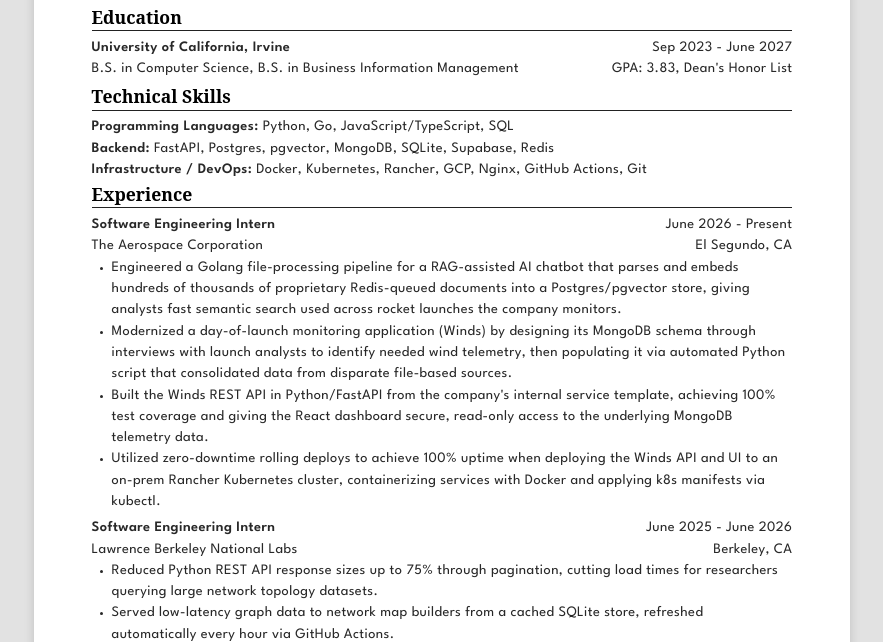
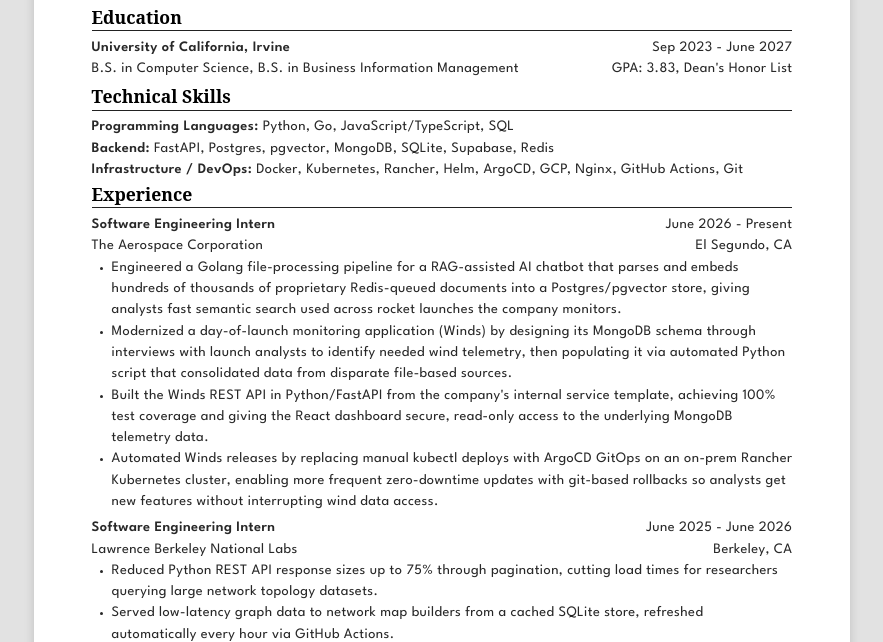
Before and after one commit to echennau/resume, a plain HTML site: page src/html/backend.html in a window 1280 px wide. Shown: the part 150-792 px from the top of the page, without its empty margins (198-1081 px from the left). Drawn offline with Linux system fonts and the light colour scheme; a web font is replaced by a local one.

Commit message:
updated to include argocd

```diff
--- a/src/html/backend.html
+++ b/src/html/backend.html
@@ -68,7 +68,8 @@
             Supabase, Redis
           </p>
           <p>
-            <b>Infrastructure / DevOps: </b>Docker, Kubernetes, Rancher, GCP,
+            <b>Infrastructure / DevOps: </b>Docker, Kubernetes, Rancher, Helm, ArgoCD,
+            GCP,
             Nginx, GitHub Actions, Git
           </p>
         </div>
@@ -108,10 +109,10 @@
               MongoDB telemetry data.
             </li>
             <li>
-              Utilized zero-downtime rolling deploys to achieve 100% uptime when
-              deploying the Winds API and UI to an on-prem Rancher Kubernetes
-              cluster, containerizing services with Docker and applying k8s
-              manifests via kubectl.
+              Automated Winds releases by replacing manual kubectl deploys with
+              ArgoCD GitOps on an on-prem Rancher Kubernetes cluster, enabling
+              more frequent zero-downtime updates with git-based rollbacks so
+              analysts get new features without interrupting wind data access.
             </li>
           </ul>
         </section>
```
Also changed, not shown: src/html/fullstack.html (+6 -5 lines), 3 other files.
